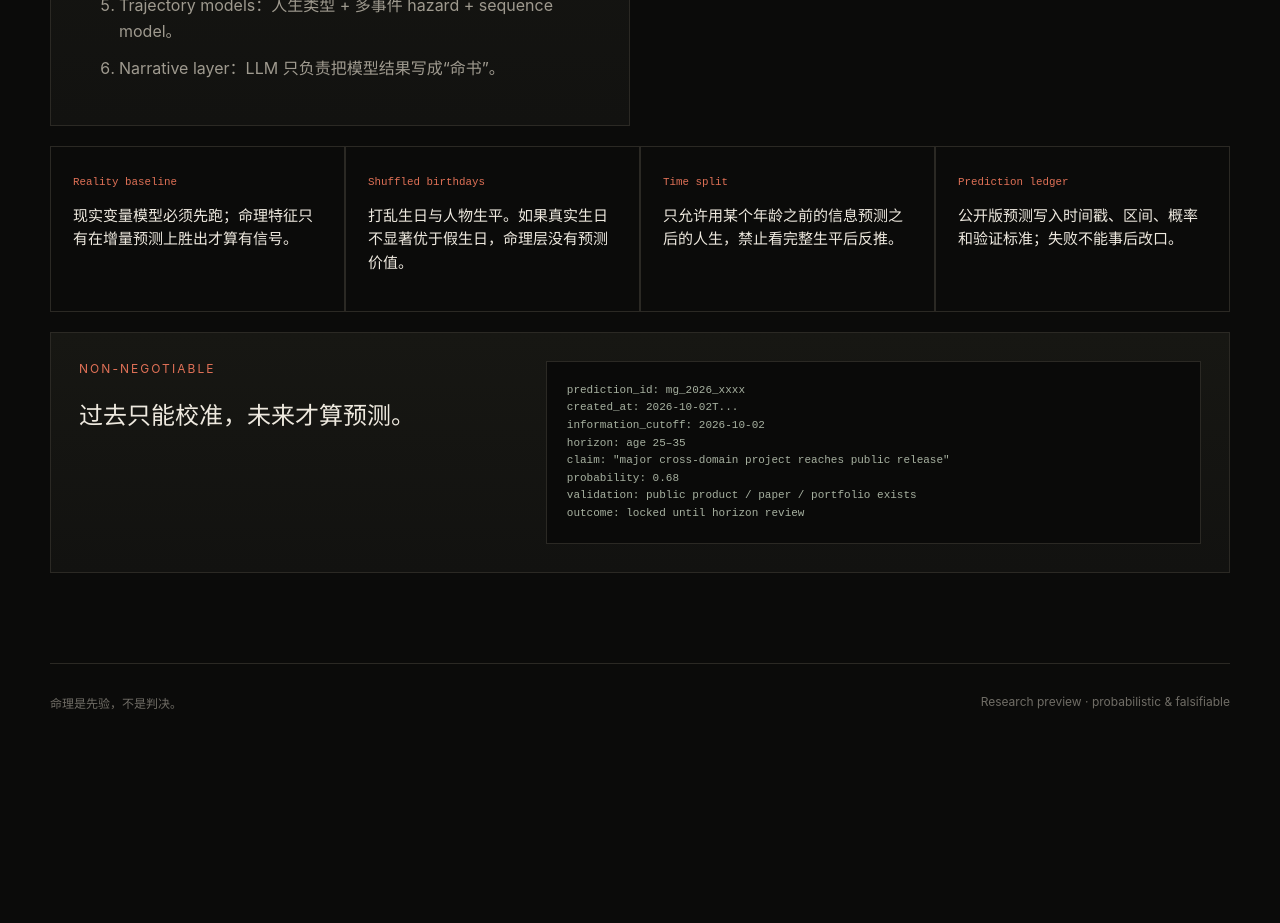
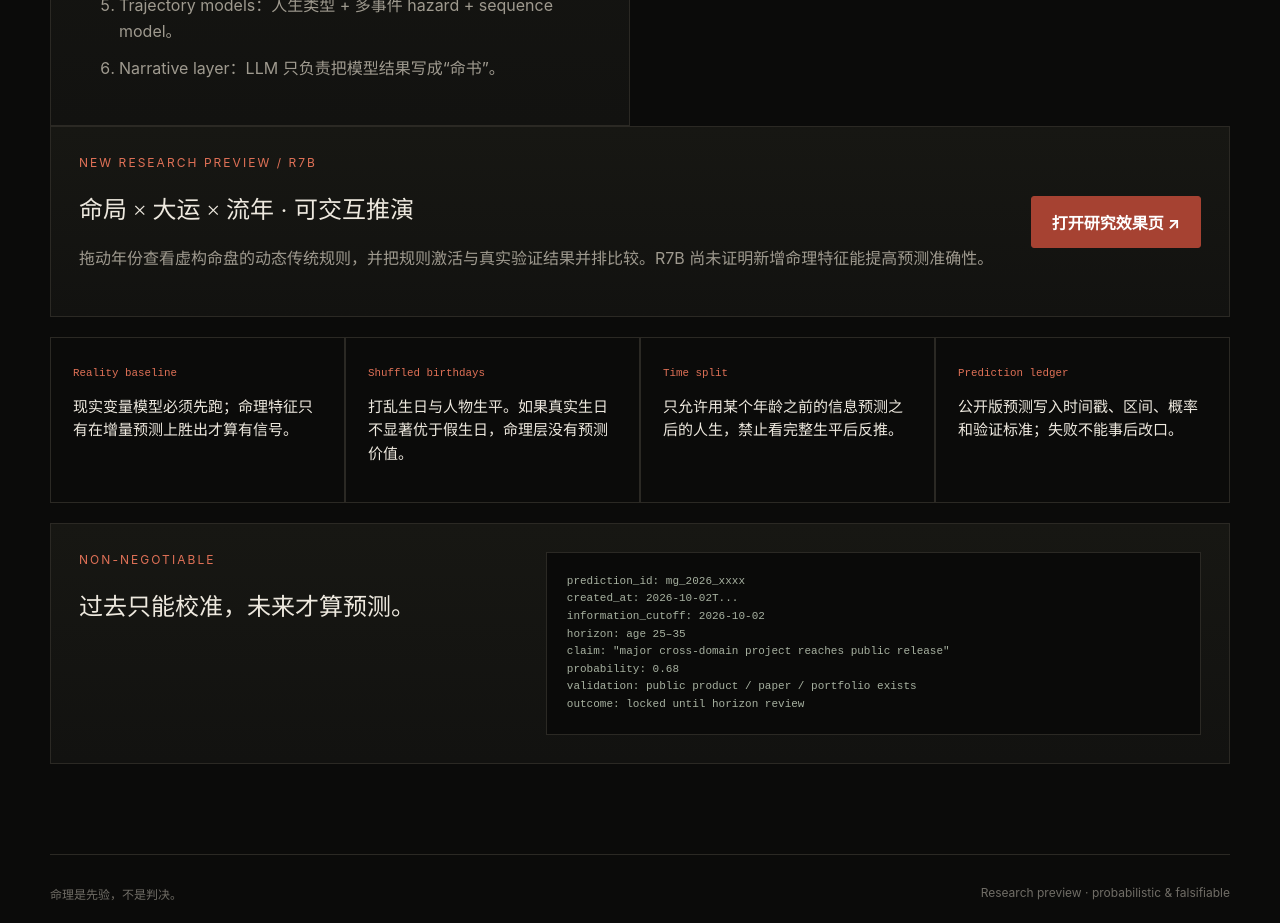
Before and after one commit to wzj003243-dotcom/minggui-life-trajectory, a Next.js app: page /research in a window 1280 px wide. Shown: the part 1020-1943 px from the top of the page. Before the commit the page ends 1776 px from the top, so only its background shows below. Built offline with nearby package versions, Linux system fonts and the light colour scheme; no server answers; the database is empty.

Commit message:
feat(ui): surface interactive symbolic effect preview from research landing page

```diff
--- a/app/research/page.tsx
+++ b/app/research/page.tsx
@@ -50,6 +50,15 @@ export default async function ResearchPage(){
       </article>
     </section>
 
+    <section className="panel" style={{marginBottom:20,display:"flex",alignItems:"center",justifyContent:"space-between",gap:24,flexWrap:"wrap"}}>
+      <div>
+        <div className="eyebrow">NEW RESEARCH PREVIEW / R7B</div>
+        <h2>命局 × 大运 × 流年 · 可交互推演</h2>
+        <p style={{color:"var(--muted)",lineHeight:1.7}}>拖动年份查看虚构命盘的动态传统规则，并把规则激活与真实验证结果并排比较。R7B 尚未证明新增命理特征能提高预测准确性。</p>
+      </div>
+      <a className="button primary" href="/research/traditional-demo">打开研究效果页 ↗</a>
+    </section>
+
     <section className="tests">
       {tests.map(([a,b])=><article key={a}><small>{a}</small><h3>{b}</h3></article>)}
     </section>
```
